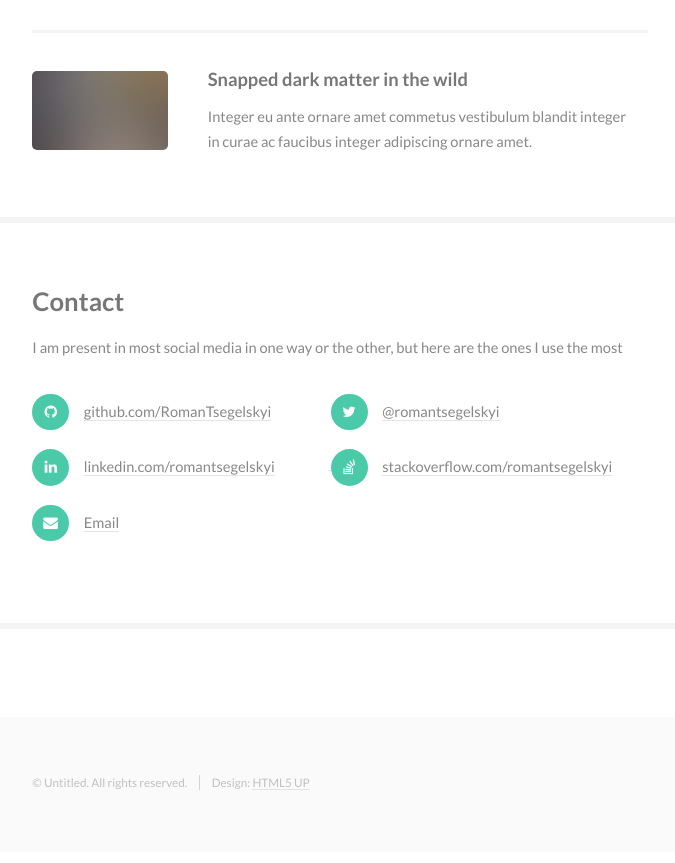
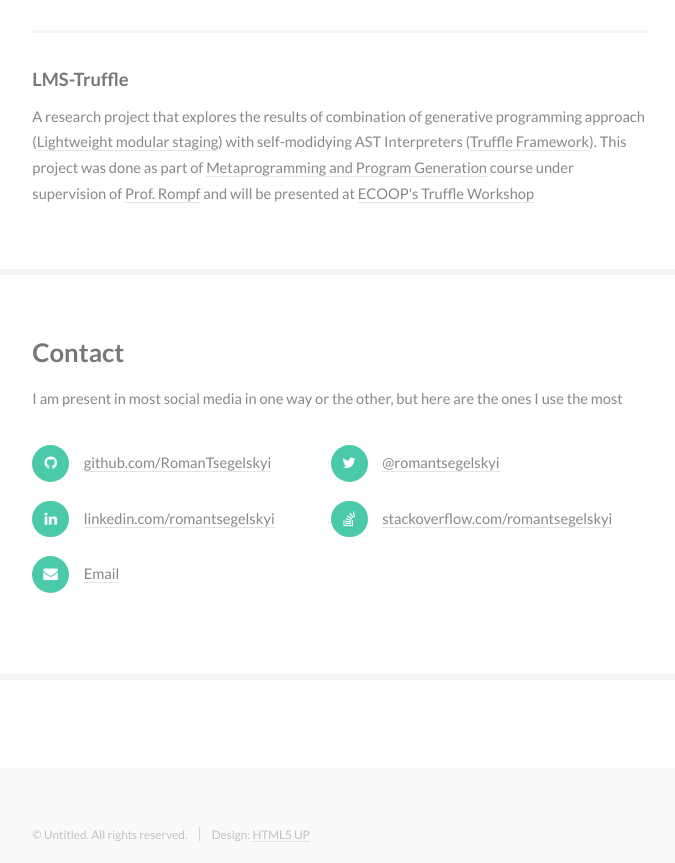
Before and after one commit to RomanTsegelskyi/romantsegelskyi.github.io, a plain HTML site: page index.html in a window 1280 px wide. Shown: the part 973-1836 px from the top of the page, without its empty margins (153-828 px from the left). Drawn offline with Linux system fonts and the light colour scheme.

Commit message:
Update and finished projects

```diff
--- a/index.html
+++ b/index.html
@@ -77,11 +77,8 @@
 											</div>
 										</article>
 										<article>
-											<a href="#" class="image"><img src="images/pic03.jpg" alt="" /></a>
-											<div class="inner">
-												<h4>Snapped dark matter in the wild</h4>
-												<p>Integer eu ante ornare amet commetus vestibulum blandit integer in curae ac faucibus integer adipiscing ornare amet.</p>
-											</div>
+                                                <h4>LMS-Truffle</h4>
+                                                <p>A research project that explores the results of combination of generative programming approach (<a href="http://scala-lms.github.io/">Lightweight modular staging</a>) with self-modidying AST Interpreters (<a href="http://www.christianwimmer.at/Publications/Wimmer12b/">Truffle Framework</a>). This project was done as part of <a href="http://tiarkrompf.github.io/cs590/">Metaprogramming and Program Generation</a> course under supervision of <a href="http://tiarkrompf.github.io/">Prof. Rompf</a> and will be presented at <a href="http://2015.ecoop.org/track/Truffle-2015-papers#event-overview">ECOOP's Truffle Workshop</a></p>
 										</article>
 									</div>
 								</div>
```
